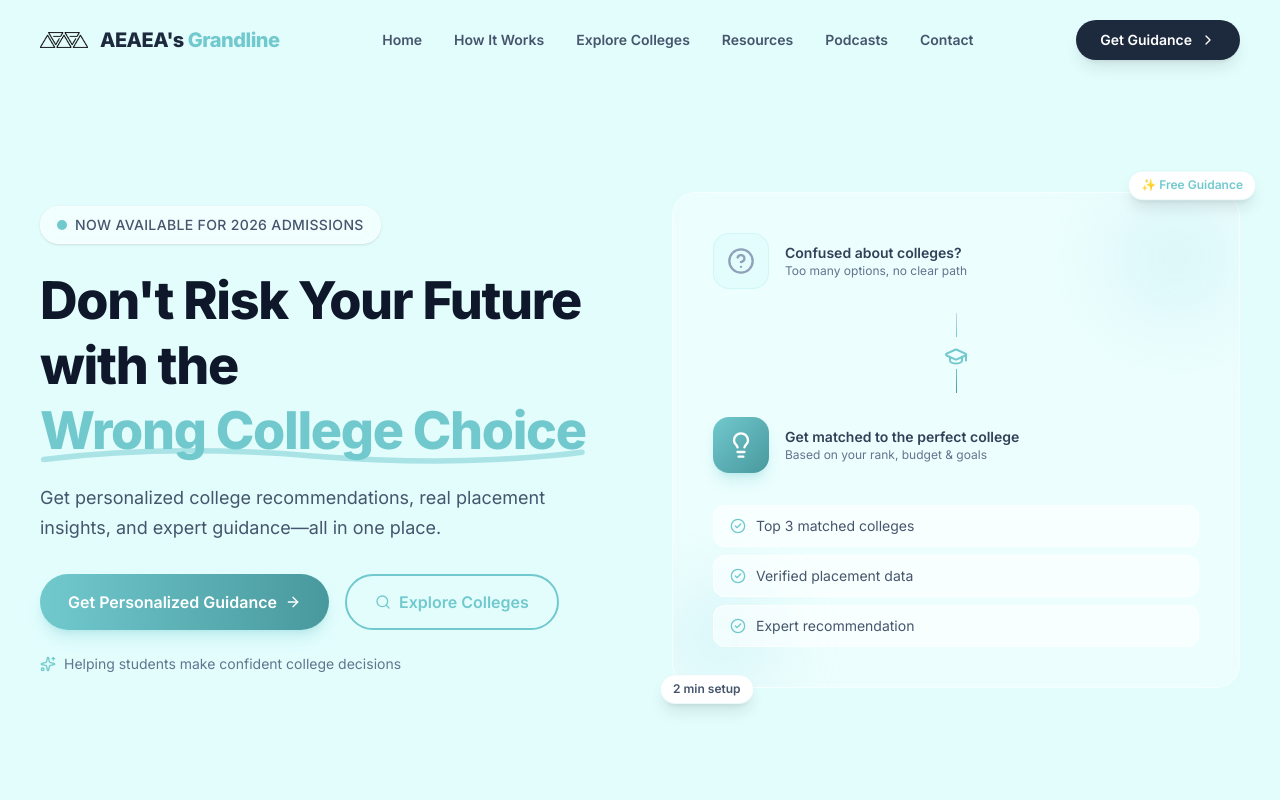
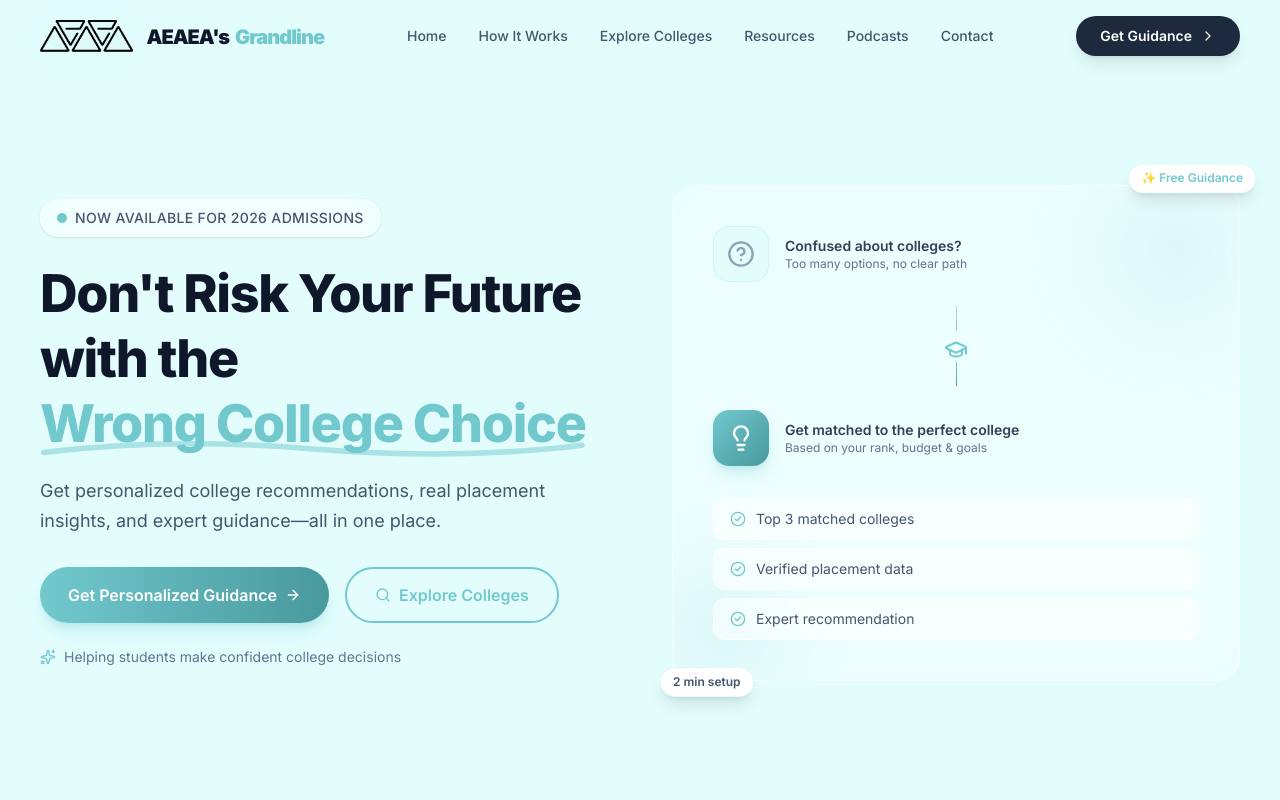
Before and after one commit to Lokesh-04-code/grandline, a Next.js app: page / in a window 1280 px wide. Shown: the top 800 px of the page. Built offline with nearby package versions, Linux system fonts and the light colour scheme.

Commit message:
grandline logo size increased

```diff
--- a/app/components/Footer.tsx
+++ b/app/components/Footer.tsx
@@ -19,13 +19,24 @@ export default function Footer() {
         <div className="grid grid-cols-1 sm:grid-cols-2 lg:grid-cols-4 gap-10 mb-12">
           {/* Brand */}
           <div className="sm:col-span-2 lg:col-span-1">
-            <a href="#home" className="flex items-center gap-2 mb-4 group">
-              <Image src="/logo.png" alt="AEAEA's Grandline" width={128} height={128} className="w-10 h-10 object-contain" />
-              <span className="font-extrabold text-lg text-slate-800">
-                AEAEA&apos;s <span className="text-[#71C9CE]">Grandline</span>
-              </span>
+            <a href="#home" className="flex items-center gap-3 mb-5 group shrink-0">
+              <Image
+                src="/logo.png"
+                alt="AEAEA Technologies"
+                width={140}
+                height={40}
+                className="h-7 w-auto lg:h-8 object-contain transition-all duration-300 group-hover:scale-105 drop-shadow-[0_0_10px_rgba(113,201,206,0.15)]"
+              />
+              <div className="flex items-center gap-1.5 mt-0.5">
+                <span className="text-lg sm:text-xl font-black tracking-tighter text-slate-900">
+                  AEAEA&apos;s
+                </span>
+                <span className="text-lg sm:text-xl font-black tracking-tighter text-[#71C9CE]">
+                  Grandline
+                </span>
+              </div>
             </a>
-            <p className="text-sm text-slate-600 leading-relaxed max-w-xs">
+            <p className="text-sm text-slate-600 leading-relaxed max-w-xs mt-2">
               Helping engineering aspirants choose the right college with data-driven insights and expert guidance.
             </p>
           </div>
--- a/app/components/Header.tsx
+++ b/app/components/Header.tsx
@@ -33,38 +33,45 @@ export default function Header() {
   return (
     <>
       <header
-        className={`sticky top-0 z-50 w-full transition-all duration-300 ${
-          scrolled
-            ? "bg-white/80 backdrop-blur-xl shadow-md shadow-[#A6E3E9]/20"
-            : "bg-transparent"
-        }`}
+        className="sticky top-0 z-50 w-full transition-all duration-500"
+        style={{
+          background: scrolled ? "rgba(255, 255, 255, 0.80)" : "transparent",
+          backdropFilter: scrolled ? "blur(20px) saturate(180%)" : "none",
+          borderBottom: scrolled ? "1px solid rgba(166, 227, 233, 0.30)" : "1px solid transparent",
+          boxShadow: scrolled ? "0 4px 40px rgba(166, 227, 233, 0.20), 0 1px 0 rgba(166, 227, 233, 0.10)" : "none",
+        }}
       >
         <nav
           className="max-w-7xl mx-auto flex items-center justify-between px-5 md:px-10 py-3 md:py-4"
           aria-label="Main navigation"
         >
-          {/* Logo */}
-          <a href="#home" className="flex items-center gap-2 sm:gap-3 group shrink-0">
+          {/* Logo Section */}
+          <a href="#home" className="flex items-center gap-3.5 group shrink-0">
             <Image
               src="/logo.png"
-              alt="AEAEA's Grandline"
-              width={128}
-              height={128}
-              className="w-10 h-10 sm:w-12 sm:h-12 object-contain group-hover:scale-105 transition-transform duration-300"
+              alt="AEAEA Technologies"
+              width={140}
+              height={40}
+              className="h-7 w-auto lg:h-8 object-contain transition-all duration-300 group-hover:scale-105 drop-shadow-[0_0_10px_rgba(113,201,206,0.15)]"
               priority
             />
-            <span className="font-extrabold text-lg sm:text-xl tracking-tight text-slate-800">
-              AEAEA&apos;s <span className="text-[#71C9CE]">Grandline</span>
-            </span>
+            <div className="flex items-center gap-1.5 mt-0.5">
+              <span className="text-lg sm:text-xl font-black tracking-tighter text-slate-900">
+                AEAEA&apos;s
+              </span>
+              <span className="text-lg sm:text-xl font-black tracking-tighter text-[#71C9CE]">
+                Grandline
+              </span>
+            </div>
           </a>
 
           {/* Desktop Nav */}
-          <div className="hidden lg:flex items-center gap-8 text-sm font-semibold text-slate-600">
+          <div className="hidden lg:flex items-center gap-8">
             {navLinks.map((link) => (
               <a
                 key={link.label}
                 href={link.href}
-                className="relative py-2 hover:text-[#71C9CE] transition-colors group"
+                className="relative py-2 text-sm font-medium text-slate-600 hover:text-slate-900 transition-colors duration-200 group"
               >
                 {link.label}
                 <span className="absolute bottom-0 left-0 w-0 h-0.5 bg-[#71C9CE] transition-all duration-300 group-hover:w-full rounded-full" />
```
